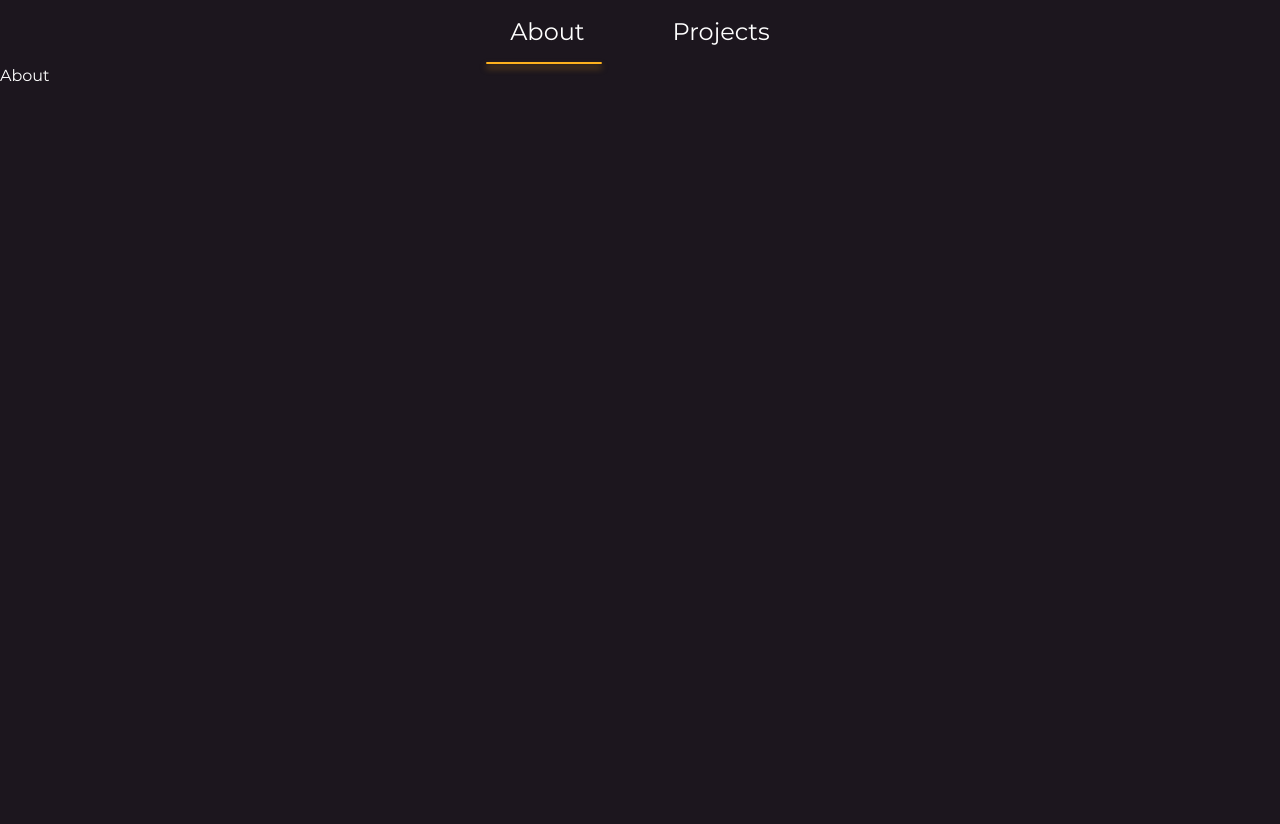
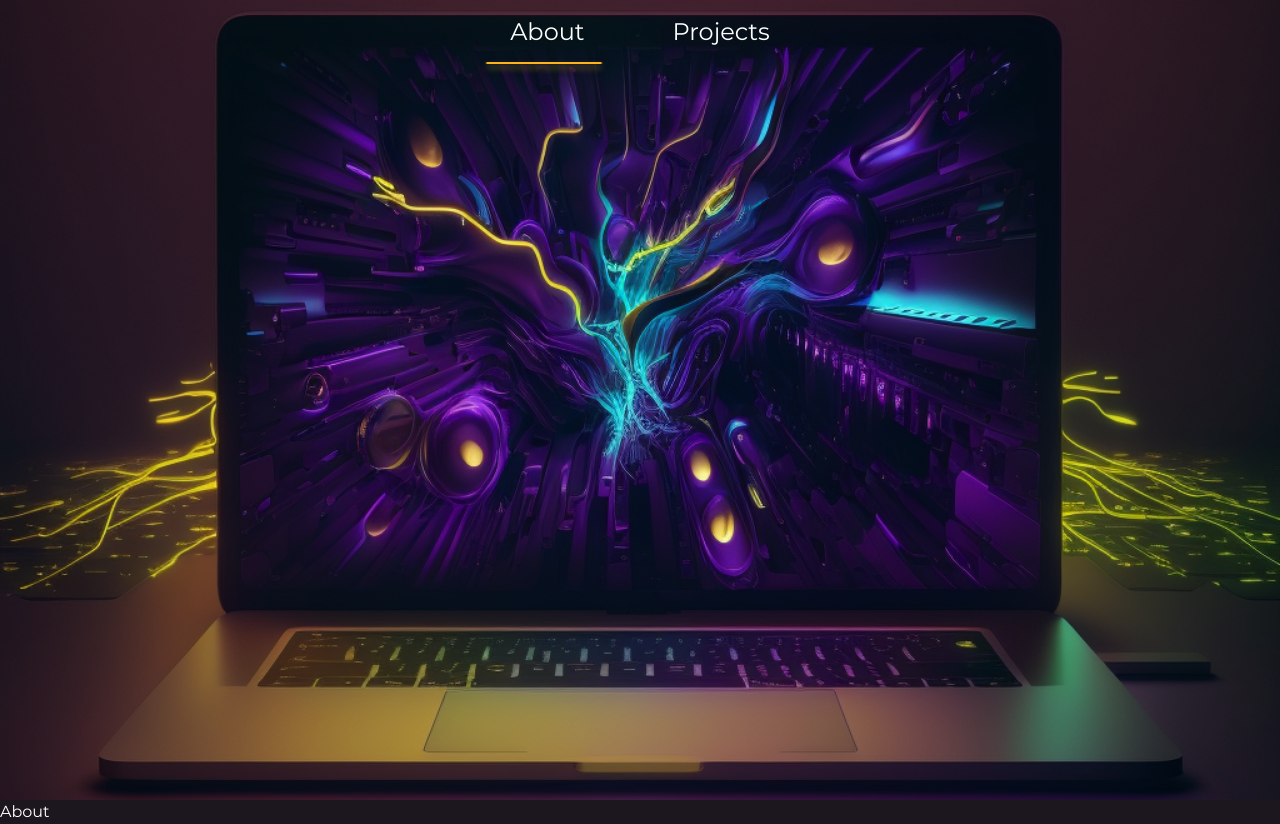
Before and after one commit to timostermann/portfolio, a SvelteKit app: page / in a window 1280 px wide. Before the commit the page ends 800 px from the top, so only its background shows below. Built offline with nearby package versions, Linux system fonts and the light colour scheme.

Commit message:
feat: add stage image

```diff
--- a/src/components/navigation.svelte
+++ b/src/components/navigation.svelte
@@ -8,7 +8,7 @@
 	];
 </script>
 
-<header class="flex h-16 w-full items-center justify-center">
+<header class="fixed z-10 flex h-16 w-full items-center justify-center">
 	<nav class="flex items-center justify-center">
 		<Tabs tabItems={navigationItems} />
 	</nav>
--- a/src/routes/+page.svelte
+++ b/src/routes/+page.svelte
@@ -1 +1,14 @@
+<script lang="ts">
+	import stage from "assets/stage.png";
+	import stageXl from "assets/stage-xl.png";
+</script>
+
+<picture>
+	<source srcset={stageXl} media="(min-width: 1500px)" />
+	<img
+		src={stage}
+		alt="Laptop on a desk"
+		class="h-[500px] max-h-screen w-full object-cover xs:h-auto"
+	/>
+</picture>
 <h1>About</h1>
--- a/svelte.config.js
+++ b/svelte.config.js
@@ -3,15 +3,15 @@ import { vitePreprocess } from "@sveltejs/kit/vite";
 
 /** @type {import('@sveltejs/kit').Config} */
 const config = {
-	// Consult https://kit.svelte.dev/docs/integrations#preprocessors
-	// for more information about preprocessors
 	preprocess: vitePreprocess(),
-
 	kit: {
-		// adapter-auto only supports some environments, see https://kit.svelte.dev/docs/adapter-auto for a list.
-		// If your environment is not supported or you settled on a specific environment, switch out the adapter.
-		// See https://kit.svelte.dev/docs/adapters for more information about adapters.
-		adapter: adapter()
+		adapter: adapter(),
+		alias: {
+			components: "src/components",
+			assets: "src/assets",
+			routes: "src/routes",
+			utils: "src/utils"
+		}
 	}
 };
 
--- a/tsconfig.json
+++ b/tsconfig.json
@@ -9,8 +9,4 @@
 		"sourceMap": true,
 		"strict": true
 	}
-	// Path aliases are handled by https://kit.svelte.dev/docs/configuration#alias
-	//
-	// If you want to overwrite includes/excludes, make sure to copy over the relevant includes/excludes
-	// from the referenced tsconfig.json - TypeScript does not merge them in
 }
```
Also changed, not shown: src/assets/stage-xl.png (added), src/assets/stage.png (added).
